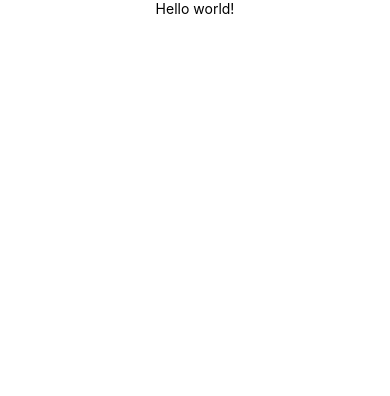
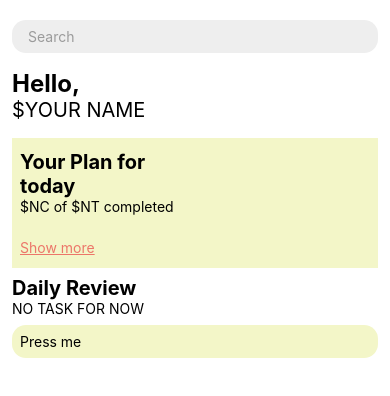
Before and after one commit to DavideMono/pills-reminder, a React Native app: screen / in a window 390 px wide. Shown: the top 396 px of the page. Built offline with nearby package versions, Linux system fonts and the light colour scheme.

Commit message:
feat(home): general layout

```diff
--- /dev/null
+++ b/src/lib/styles.ts
@@ -0,0 +1,19 @@
+import { StyleSheet } from 'react-native'
+
+export const COMMON_STYLE = StyleSheet.create({
+  title: {
+    fontWeight: 'bold',
+    fontSize: 24
+  },
+  subtitle: {
+    fontWeight: 'bold',
+    fontSize: 20
+  },
+  subtitleLight: {
+    fontSize: 20
+  },
+  link: {
+    color: '#EC7669',
+    textDecorationLine: 'underline'
+  }
+})
--- a/src/pages/Home.tsx
+++ b/src/pages/Home.tsx
@@ -1,19 +1,69 @@
-import React, { VFC } from 'react'
-import { StyleSheet, Text, View } from 'react-native'
+import React, { useState, VFC } from 'react'
+import { Keyboard, ScrollView, StyleSheet, Text, TouchableWithoutFeedback, View } from 'react-native'
+import Input from 'src/components/Input'
+import Button from 'src/components/Button'
+import { SECONDARY } from 'src/lib/constant'
+import { COMMON_STYLE } from 'src/lib/styles'
 
 const Home: VFC = () => {
+  const [value, setValue] = useState<string>('')
+
   return (
-    <View style={styles.root}>
-      <Text>Hello world!</Text>
-    </View>
+    <TouchableWithoutFeedback onPress={Keyboard.dismiss}>
+      <View style={styles.root}>
+        <Input style={styles.component} value={value} onChange={setValue} placeholder="Search" />
+        <View style={styles.component}>
+          <Text style={COMMON_STYLE.title}>Hello,</Text>
+          <Text style={COMMON_STYLE.subtitleLight}>$YOUR NAME</Text>
+        </View>
+        <View style={[styles.component, styles.cardComponent]}>
+          <View style={[styles.cardLeftChild, styles.cardTextContainer]}>
+            <Text style={COMMON_STYLE.subtitle}>Your Plan for today</Text>
+            <Text>$NC of $NT completed</Text>
+            <Text style={[COMMON_STYLE.link, styles.textSpacer]}>Show more</Text>
+          </View>
+          <View style={styles.cardRightChild} />
+        </View>
+        <Text style={[COMMON_STYLE.subtitle]}>Daily Review</Text>
+        <ScrollView>
+          <Text>NO TASK FOR NOW</Text>
+        </ScrollView>
+        <Button
+          styleRoot={styles.component}
+          color="secondary"
+          onPress={() => console.log('On press')}
+          text="Press me"
+        />
+      </View>
+    </TouchableWithoutFeedback>
   )
 }
 
 const styles = StyleSheet.create({
   root: {
+    padding: 12
+  },
+  component: {
+    marginVertical: 8
+  },
+  cardComponent: {
     display: 'flex',
-    alignItems: 'center',
-    justifyContent: 'center'
+    flexDirection: 'row',
+    backgroundColor: SECONDARY,
+    paddingHorizontal: 8,
+    paddingVertical: 12
+  },
+  cardLeftChild: {
+    flex: 1
+  },
+  cardRightChild: {
+    flex: 1
+  },
+  cardTextContainer: {
+    display: 'flex'
+  },
+  textSpacer: {
+    marginTop: 24
   }
 })
 
```
